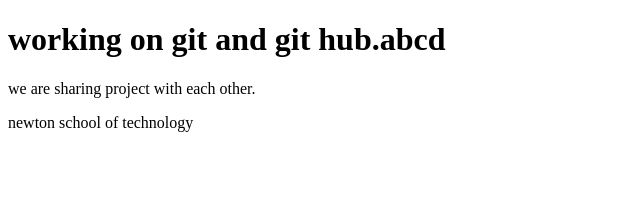
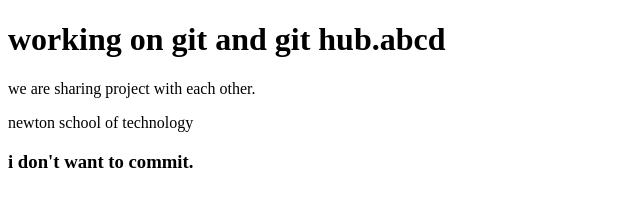
Before and after one commit to Ayush123-e/collaborators, a plain HTML site: page index.html in a window 1280 px wide. Shown: the whole page, without its empty margins (0-640 px from the left). Drawn offline with Linux system fonts and the light colour scheme.

Commit message:
Update index.html

```diff
--- a/index.html
+++ b/index.html
@@ -10,5 +10,8 @@
     <h1>working on git and git hub.abcd</h1>
     <p>we are sharing project with each other.</p>
     <p>newton school of technology</p>
+    <h3>i don't want to commit.
+
+    </h3>
 </body>
 </html>
```
